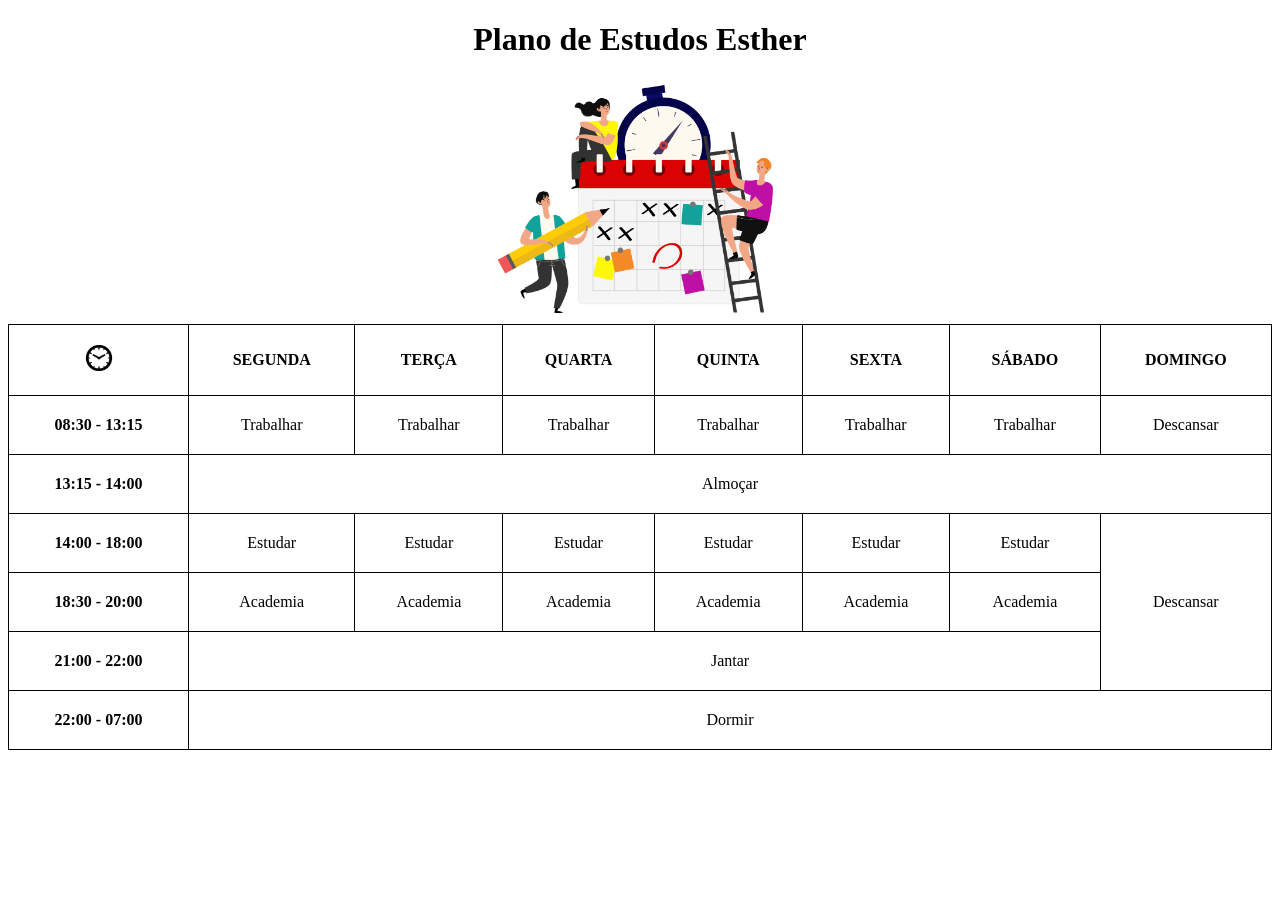
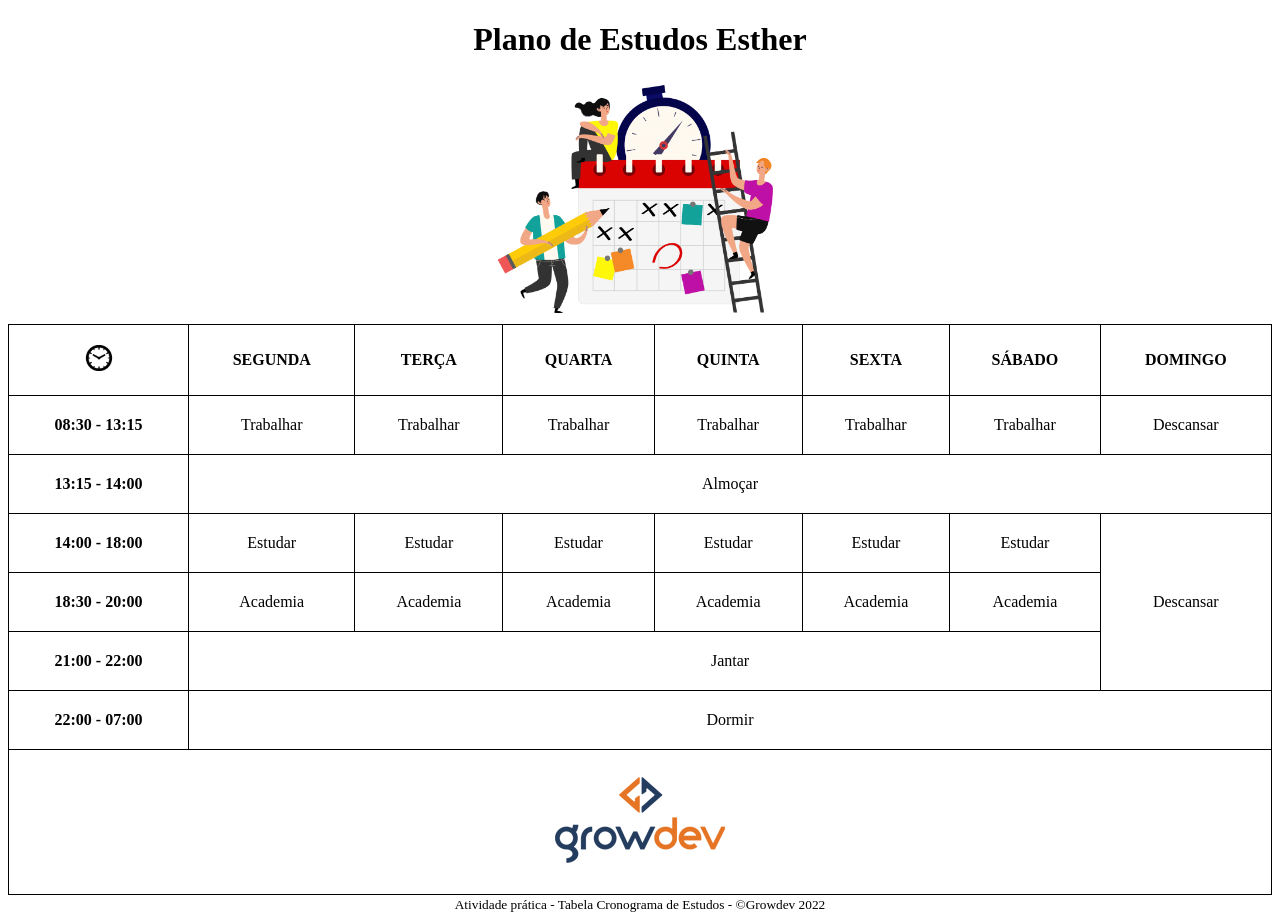
Before and after one commit to carlahentschel/Atividade-tabela, a plain HTML site: page index.html in a window 1280 px wide. Before the commit the page ends 800 px from the top, so only its background shows below. Drawn offline with Linux system fonts and the light colour scheme.

Commit message:
Atividade tabela

```diff
--- a/index.html
+++ b/index.html
@@ -93,9 +93,22 @@
                     <th>22:00 - 07:00</th>
                     <td colspan="7">Dormir</td>
                 </tr>
+
             </tbody>
+            <tfoot>
+                <tr>
+                    <td colspan="8" style="text-align: center;">
+                        <img src="./images/growdev.png" alt="logo growdev">
+                    </td>
+                </tr>
+            </tfoot>
         </table>
     </main>
+    <footer style="text-align: center;">
+        <small>Atividade prática - Tabela Cronograma de Estudos - ©Growdev 2022</small>
+    </footer>
+
 </body>
 
+
 </html>
```
Lines whose indentation alone changed are shown as unchanged.
